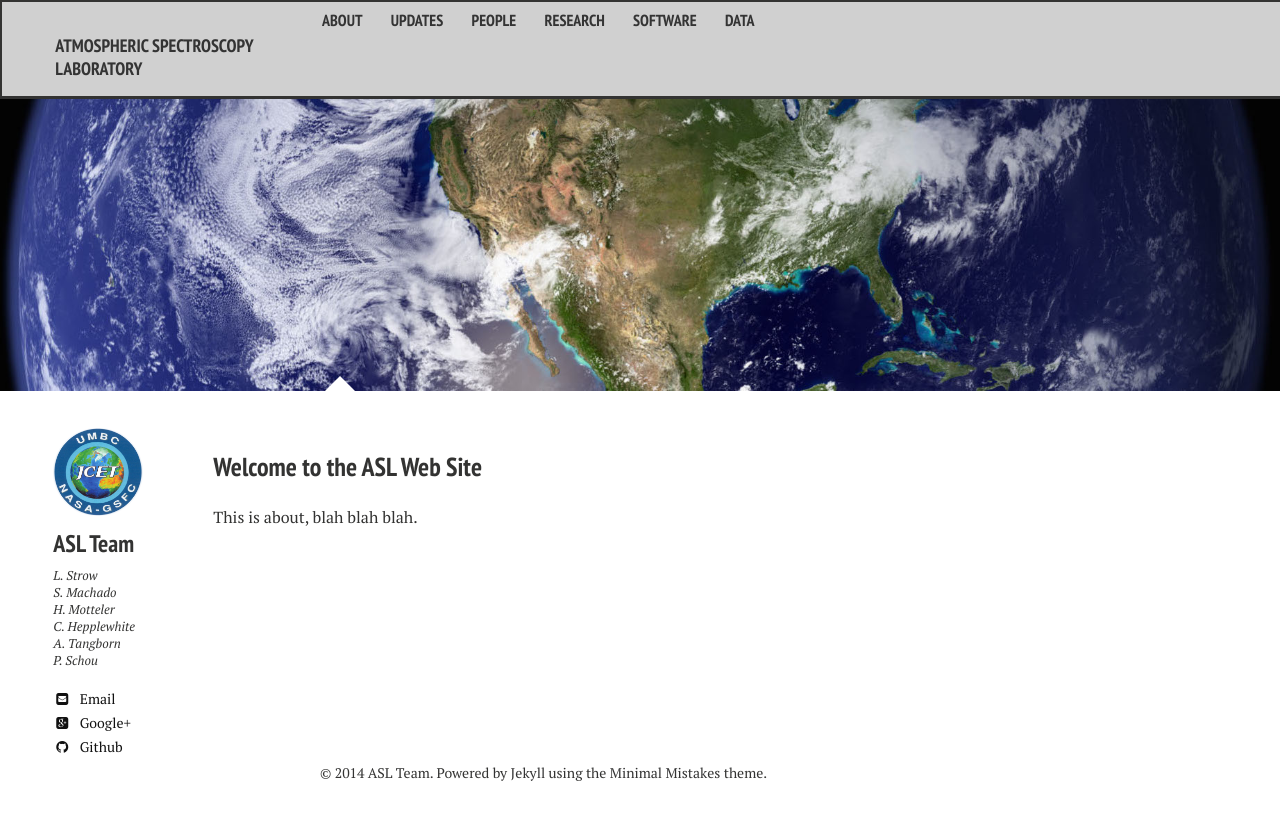
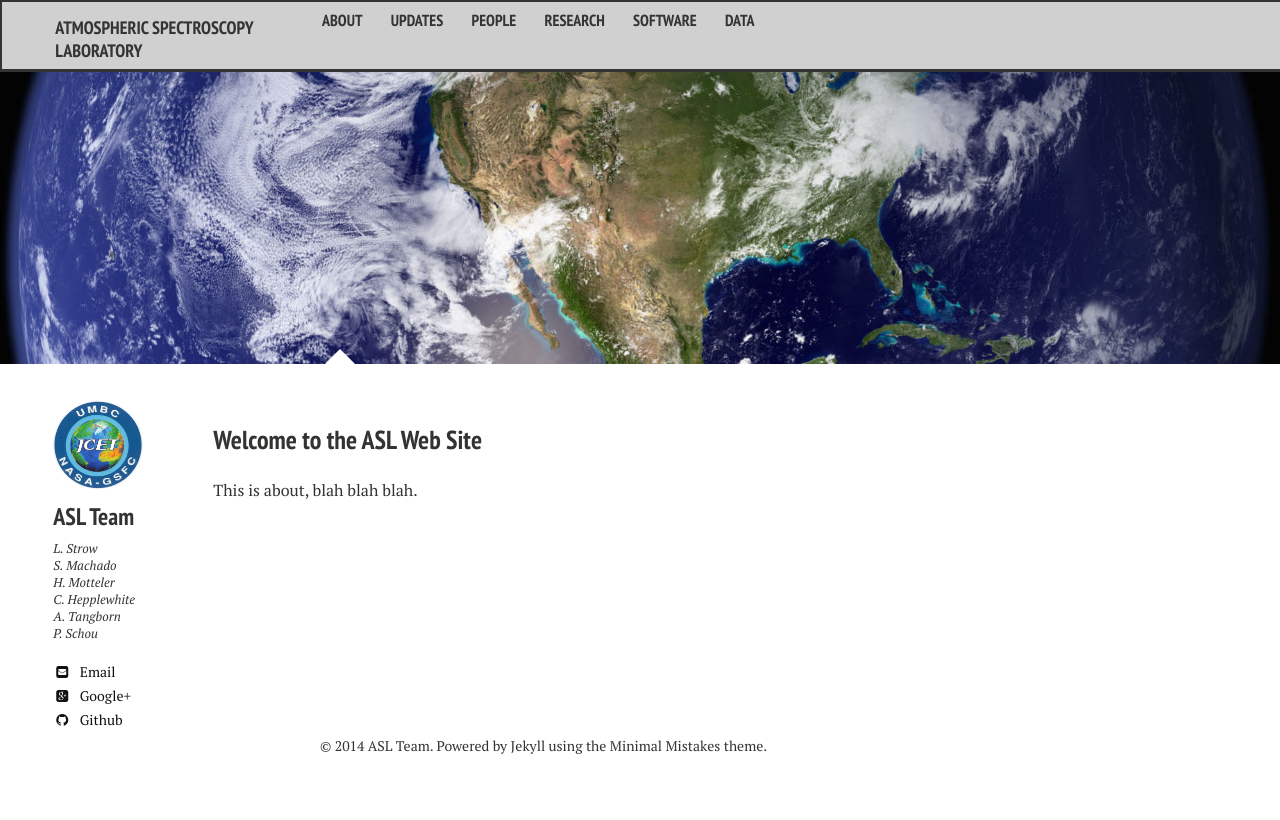
Before and after one commit to strow/strow.github.io, a Jekyll site: the page built from index.md, in a window 1280 px wide. Shown: the top 820 px of the page. Built offline with Jekyll 4.4.1, drawn with Linux system fonts in a browser that asks for light colours; nearby versions of some CDN libraries.

Commit message:
Tightened header even more

```diff
--- a/_sass/page.scss
+++ b/_sass/page.scss
@@ -18,7 +18,8 @@ body {
 	@include grid(12,10);
 	@include prefix(12,1);
 	@include suffix(12,1);
-	margin-bottom: 0em;
+	margin-bottom: -0.5em;
+	margin-top: -1.0em;
 	float: none;
 	display: block;
 	@include font-rem(24);
@@ -37,8 +38,8 @@ body {
 	@include grid(12,10);
 	@include prefix(12,1);
 	@include suffix(12,1);
-	margin-bottom: 0em;
 	margin-top: -1.5em;
+	margin-bottom: -1em;
 	float: none;
 	display: block;
 	@media #{$small} {
```
